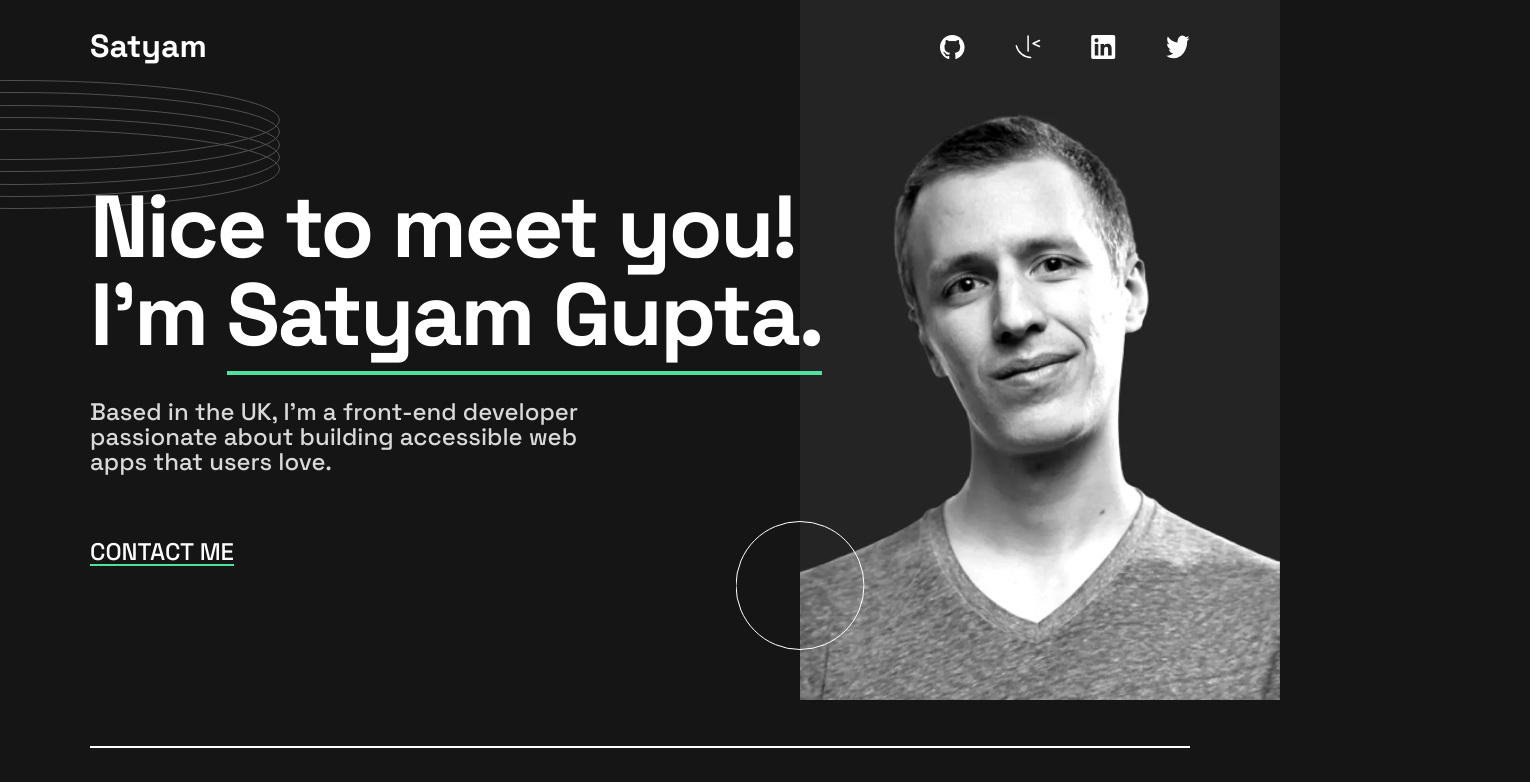
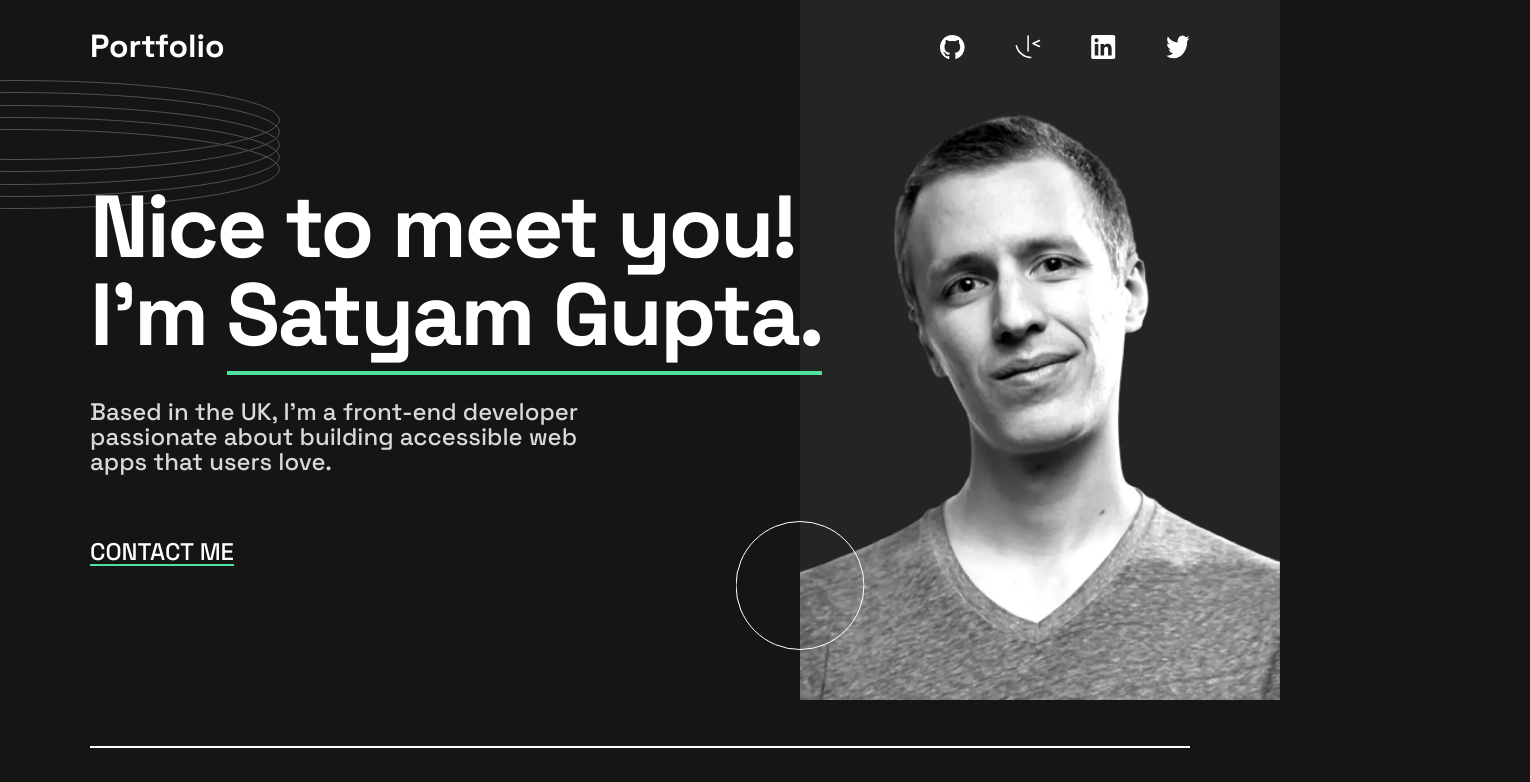
Before and after one commit to satyam-guptaa/portfolio-app, a React (Vite) app: page / in a window 1280 px wide. Shown: the top 782 px of the page, 1530 px wide, since content can reach past the window. Built offline with nearby package versions, Linux system fonts and the light colour scheme.

Commit message:
style adjustments
style adjustments

```diff
--- a/index.html
+++ b/index.html
@@ -2,7 +2,11 @@
 <html lang="en">
 	<head>
 		<meta charset="UTF-8" />
-		<link rel="icon" type="image/svg+xml" href="/vite.svg" />
+		<link
+			rel="icon"
+			type="image/svg+xml"
+			href="/assets/images/portfolio-icon.svg"
+		/>
 		<link rel="preconnect" href="https://fonts.googleapis.com" />
 		<link rel="preconnect" href="https://fonts.gstatic.com" crossorigin />
 		<link
@@ -10,7 +14,7 @@
 			rel="stylesheet"
 		/>
 		<meta name="viewport" content="width=device-width, initial-scale=1.0" />
-		<title>Vite + React</title>
+		<title>My Portfolio</title>
 	</head>
 	<body>
 		<div id="root"></div>
--- a/src/components/aboutSection/about.scss
+++ b/src/components/aboutSection/about.scss
@@ -52,13 +52,13 @@
 			margin-bottom: 4rem;
 			max-width: 77rem;
 			@include ipad {
-				max-width: 60rem;
+				max-width: 100%;
 			}
 
 			h1 {
 				@include fontXL;
 				@include mobile {
-					font-size: 6rem;
+					font-size: 5.3rem;
 				}
 				span {
 					border-bottom: 0.4rem solid $appGreen;
--- a/src/components/aboutSection/index.jsx
+++ b/src/components/aboutSection/index.jsx
@@ -4,16 +4,16 @@ import './about.scss';
 import {
 	CONTACT_ME_LINK,
 	GREETING,
-	FIRST_NAME,
 	FULL_NAME,
 	INTRO,
+	PORTFOLIO_TEXT,
 } from '../../utilities/appConstants';
 
 const About = () => {
 	return (
 		<section className='about'>
 			<article className='about-head'>
-				<h3>{FIRST_NAME}</h3>
+				<h3>{PORTFOLIO_TEXT}</h3>
 				<div className='about-head-links'>
 					<img src='/assets/images/icon-github.svg' alt='git' />
 					<img
--- a/src/index.scss
+++ b/src/index.scss
@@ -13,6 +13,8 @@
 
 html {
 	font-size: 10px;
+	overflow-x: hidden;
+
 	::-webkit-scrollbar {
 		width: 10px;
 	}
--- a/src/utilities/appConstants.js
+++ b/src/utilities/appConstants.js
@@ -1,4 +1,4 @@
-export const FIRST_NAME = 'Satyam';
+export const PORTFOLIO_TEXT = 'Portfolio';
 export const FULL_NAME = 'Satyam Gupta';
 export const GREETING = `Nice to meet you!`;
 export const INTRO =
```
Also changed, not shown: public/assets/images/favicon-32x32.png (deleted), public/assets/images/portfolio-icon.svg (added).
